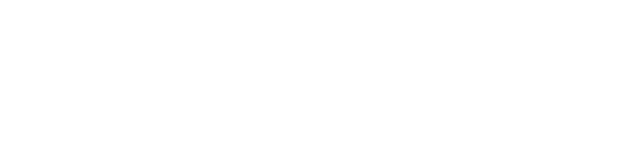
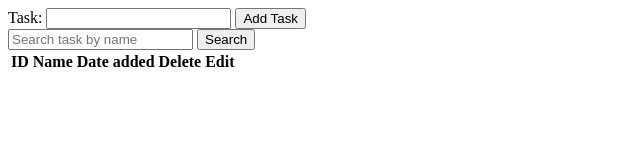
Before and after one commit to EmLmr/to-do-sql, a plain HTML site: page client/index.html in a window 1280 px wide. Shown: the whole page, without its empty margins (0-640 px from the left). Drawn offline with Linux system fonts and the light colour scheme.

Commit message:
Created HTML structure

```diff
--- a/client/index.html
+++ b/client/index.html
@@ -10,6 +10,26 @@
     </head>
 
     <body>
+        <main>
+            <label>Task:</label>
+            <input type="text" id="name-input" />
+            <button>Add Task</button>
+
+            <div>
+                <input type="text" placeholder="Search task by name" id="search-input" />
+                <button>Search</button>
+            </div>
+
+            <table>
+                <thead>
+                    <th>ID</th>
+                    <th>Name</th>
+                    <th>Date added</th>
+                    <th>Delete</th>
+                    <th>Edit</th>
+                </thead>
+            </table>
+        </main>
         <script src="index.js"></script>
     </body>
 </html>
```
